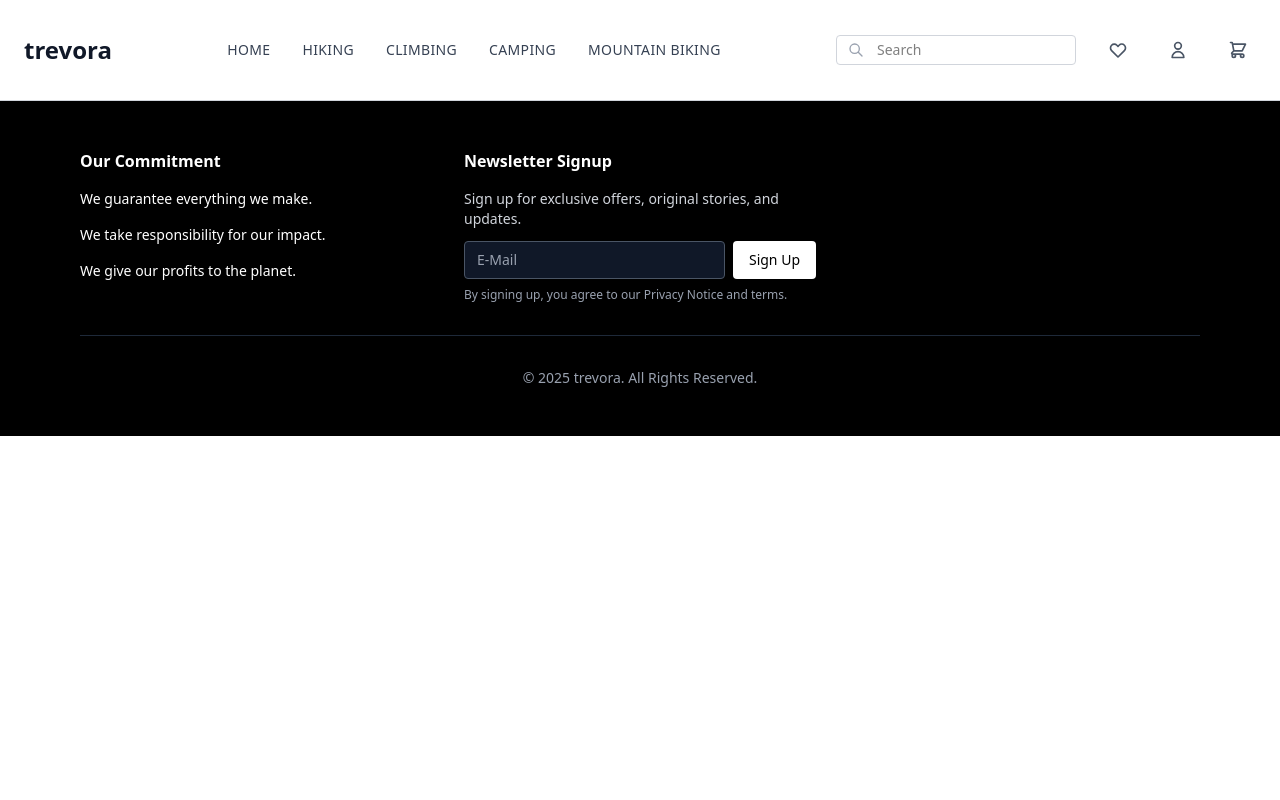
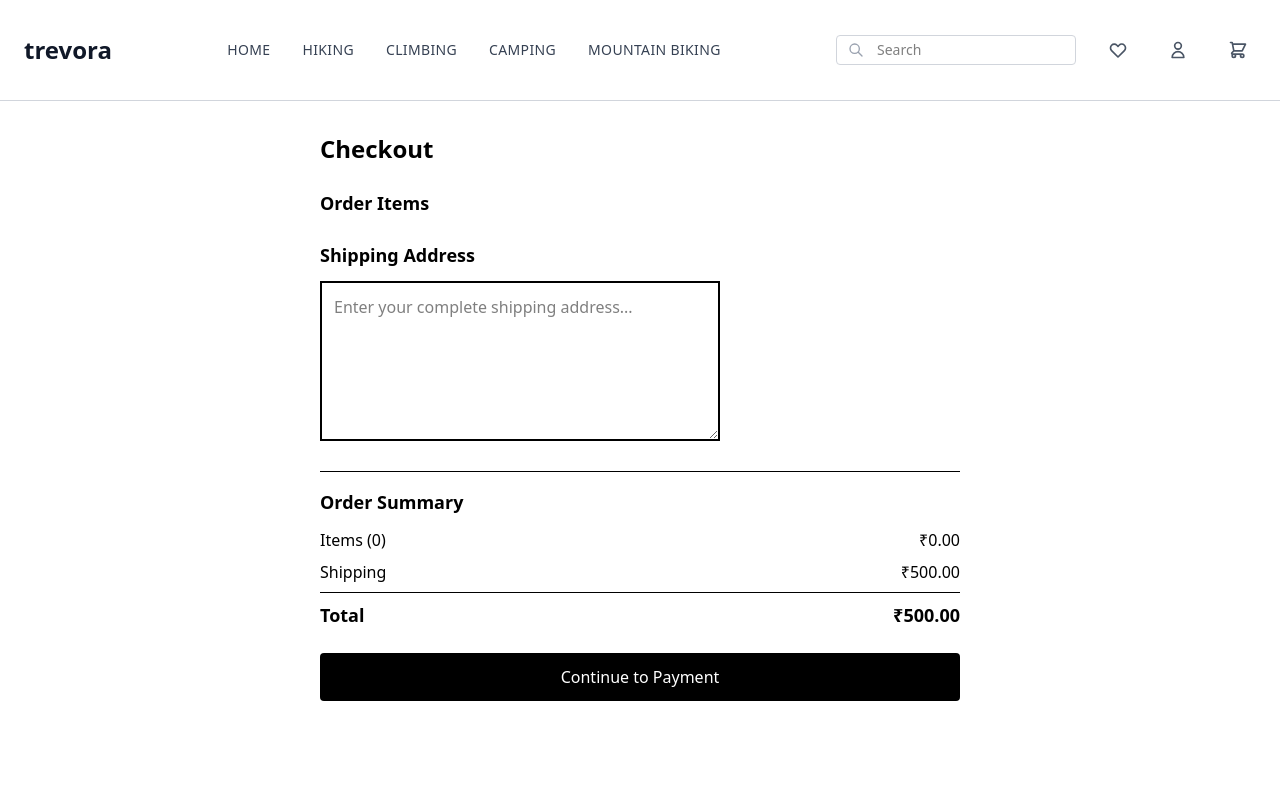
Before and after one commit to Anzyll/Trevora, a React (Vite) app in the folder Trevora/: page /checkout in a window 1280 px wide. Shown: the top 800 px of the page. Built offline with nearby package versions, Linux system fonts and the light colour scheme.

Commit message:
feat: complete checkout page with address saving and payment navigation

```diff
--- a/Trevora/db.json
+++ b/Trevora/db.json
@@ -6,7 +6,8 @@
       "email": "irfan@gmail.com",
       "password": "$2b$10$3akLWWaW8MhFY11SkhcZKel9o2RrcDGQmHp.FWukeTkYXomAdbAN2",
       "cart": [],
-      "wishlist": []
+      "wishlist": [],
+      "orders": []
     },
     {
       "id": "6163",
@@ -14,7 +15,8 @@
       "email": "nimshi@gmail.com",
       "password": "$2b$10$thuLSrGS.u121uVHudEGOeUxidpq0T76wU6/qAJBA8ePV7qzuDbvK",
       "cart": [],
-      "wishlist": []
+      "wishlist": [],
+      "orders": []
     },
     {
       "id": "7091",
@@ -22,6 +24,28 @@
       "email": "naheel@gmail.com",
       "password": "$2b$10$C53OkCA0C5fawXo6eN.Ed.Y.wBHI6EkDHUqR8XKD.Y.kBbkJNBPk.",
       "cart": [
+        {
+          "id": "3",
+          "title": "Aluminum Trekking Poles",
+          "price": "₹5,200",
+          "image": "https://explorescientific.com/cdn/shop/products/NG_80-60500_TrekkingPoles_1_2021.jpg?v=1636496674&width=2500",
+          "category": "Gear",
+          "gender": "unisex",
+          "activity": "Hiking",
+          "description": "Durable yet lightweight aluminum trekking poles with adjustable height. Provide stability and support on rough terrain and reduce strain on knees during ascents and descents.",
+          "quantity": 1
+        },
+        {
+          "id": "7",
+          "title": "Sleeping Bag - Lightweight",
+          "price": "₹6,800",
+          "image": "https://www.hacer.in/media/catalog/product/1/_/1_176.jpg",
+          "category": "Gear",
+          "gender": "unisex",
+          "activity": "Camping",
+          "description": "A lightweight and compact sleeping bag for 3-season camping. Features synthetic insulation, a soft inner lining, and a compression sack for easy packing.",
+          "quantity": 1
+        },
         {
           "id": "1",
           "title": "Men's Retro Pile Jacket",
@@ -36,36 +60,17 @@
       ],
       "wishlist": [
         {
-          "id": "4",
-          "title": "Women's Climbing Shoes",
-          "price": "₹7,800",
-          "image": "https://i1.adis.ws/i/jpl/ti_FWRBT4TI0212_a?w=1000&h=1000",
-          "category": "Gear",
-          "gender": "female",
-          "activity": "Climbing",
-          "description": "Precision-fit climbing shoes designed for women. Provide excellent grip and toe support for bouldering, sport climbing, or indoor walls. Comfortable yet performance-focused."
-        },
-        {
-          "id": "2",
-          "title": "Women's Hiking Jacket",
-          "price": "₹10,500",
-          "image": "https://eu.patagonia.com/dw/image/v2/BDJB_PRD/on/demandware.static/-/Sites-patagonia-master/default/dwcf015d05/images/hi-res/26685_COI.jpg?sw=1400&sh=1400&sfrm=png&q=90&bgcolor=f3f4ef",
-          "category": "clothing",
-          "gender": "female",
-          "activity": "Hiking",
-          "description": "A lightweight, water-resistant hiking jacket designed for unpredictable weather. Features adjustable cuffs and a breathable mesh lining for comfort during long treks."
-        },
-        {
-          "id": "3",
-          "title": "Aluminum Trekking Poles",
-          "price": "₹5,200",
-          "image": "https://explorescientific.com/cdn/shop/products/NG_80-60500_TrekkingPoles_1_2021.jpg?v=1636496674&width=2500",
+          "id": "8",
+          "title": "Mountain Biking Helmet",
+          "price": "₹6,000",
+          "image": "https://alpkit.com/cdn/shop/files/smith-convoy-mips-mtb-helmet-black-side.jpg?v=1744010852&width=768",
           "category": "Gear",
           "gender": "unisex",
-          "activity": "Hiking",
-          "description": "Durable yet lightweight aluminum trekking poles with adjustable height. Provide stability and support on rough terrain and reduce strain on knees during ascents and descents."
+          "activity": "Mountain Biking",
+          "description": "Lightweight MTB helmet with MIPS protection system. Ensures superior impact absorption, adjustable fit, and excellent ventilation for trail riding safety."
         }
-      ]
+      ],
+      "orders": []
     },
     {
       "id": "0bd0",
@@ -73,7 +78,8 @@
       "email": "anzilq@gmail.com",
       "password": "$2b$10$hRAgsNQCz9K3ho.lK3bh.OhbtysHVzonzAhrsevfHTcRceyh2fx1O",
       "cart": [],
-      "wishlist": []
+      "wishlist": [],
+      "orders": []
     },
     {
       "id": "5209",
@@ -115,7 +121,8 @@
           "quantity": 1
         }
       ],
-      "wishlist": []
+      "wishlist": [],
+      "orders": []
     },
     {
       "id": "548a",
@@ -157,7 +164,8 @@
           "quantity": 1
         }
       ],
-      "wishlist": []
+      "wishlist": [],
+      "orders": []
     },
     {
       "id": "5f70",
@@ -165,7 +173,8 @@
       "email": "haifa@gmail.com",
       "password": "$2b$10$faCxOrmSd.3GfsTADHPwVeE9o1Vaz163u6KByEYdK27OvCwC99m8i",
       "cart": [],
-      "wishlist": []
+      "wishlist": [],
+      "orders": []
     },
     {
       "id": "5879",
@@ -173,7 +182,8 @@
       "email": "nizar@gmail.com",
       "password": "$2b$10$QrggS/Q94NN2RtSi9gSn3uZKfJyjFEtGOZ4aXkcXftUjDArrQT0D6",
       "cart": [],
-      "wishlist": []
+      "wishlist": [],
+      "orders": []
     },
     {
       "id": "1cab",
@@ -181,7 +191,8 @@
       "email": "diya@gmail.com",
       "password": "$2b$10$wh5E9zdQIPe8SOWvrXG1JeprOvVlLMGl9fUOV1LkhinghfIyg/hMW",
       "cart": [],
-      "wishlist": []
+      "wishlist": [],
+      "orders": []
     }
   ],
   "products": [
--- a/Trevora/package.json
+++ b/Trevora/package.json
@@ -16,6 +16,7 @@
     "ogl": "^0.0.91",
     "react": "^19.1.1",
     "react-dom": "^19.1.1",
+    "react-hot-toast": "^2.6.0",
     "react-router-dom": "^7.9.3",
     "tailwindcss": "^4.1.14"
   },
--- a/Trevora/src/App.jsx
+++ b/Trevora/src/App.jsx
@@ -10,6 +10,8 @@ import ProductDetails from "./Pages/ProductDetails";
 import ScrollToTop from "./Components/ScrollToTop";
 import CartPage from "./Pages/CartPage";
 import WishlistPage from "./Pages/WishList";
+import Checkout from "./Pages/Checkout";
+
 const App = () => {
   return (
     <>
@@ -24,10 +26,10 @@ const App = () => {
         <Route path="/products/:id" element={<ProductDetails />} />
         <Route path="/cart" element={<CartPage />} />
         <Route path="/wishlist" element={<WishlistPage />} />
+         <Route path="/checkout" element={<Checkout />} />
       </Routes>
       <Footer />
     </>
-
   );
 };
 
--- /dev/null
+++ b/Trevora/src/Pages/Checkout.jsx
@@ -0,0 +1,95 @@
+import React, { useEffect, useState } from "react";
+import { useCart } from "../contexts/CartProvider";
+import { useNavigate } from "react-router-dom";
+import toast from "react-hot-toast";
+const Checkout = () => {
+  const [address, setAddress] = useState("");
+  const { cart } = useCart();
+  const navigate = useNavigate();
+
+  useEffect(() => {
+    const userData = localStorage.getItem("currentUser");
+    if (userData) {
+      const user = JSON.parse(userData);
+      setAddress(user.shippingAddress || "");
+    } else {
+      setAddress("");
+    }
+  }, []);
+  const total =
+    cart.reduce((sum, item) => {
+      const price = parseFloat(item.price.replace(/[^0-9.-]+/g, ""));
+      return sum + price * item.quantity;
+    }, 0) + 500;
+
+  const handleCheckout = () => {
+    if (!address.trim()) {
+      toast("Please enter shipping address");
+      return;
+    }
+    const user = JSON.parse(localStorage.getItem("currentUser"));
+    if (user) {
+      const updatedUser = { ...user, shippingAddress: address };
+      localStorage.setItem("currentUser", JSON.stringify(updatedUser));
+    }
+    navigate("/payment", { state: { total, cart, address } });
+  };
+
+  return (
+    <div className="min-h-screen bg-white max-w-2xl mx-auto px-4 py-8">
+      <h1 className="text-2xl font-bold mb-6">Checkout</h1>
+      <div className="mb-6">
+        <h2 className="text-lg font-semibold mb-3">Order Items</h2>
+        <div className="space-y-3">
+          {cart.map((item) => (
+            <div key={item.id} className="flex justify-between border-b pb-2">
+              <div>
+                <p className="font-medium">{item.title}</p>
+                <p className="text-sm text-gray-600">Qty: {item.quantity}</p>
+              </div>
+              <p className="font-medium">{item.price}</p>
+            </div>
+          ))}
+        </div>
+      </div>
+
+      <div className="mb-6">
+        <h2 className="text-lg font-semibold mb-3">Shipping Address</h2>
+        <textarea
+          value={address}
+          name="address"
+          className="w-100 h-40 border-2 p-3 border-black focus:outline-black "
+          placeholder="Enter your complete shipping address..."
+          onChange={(e) => setAddress(e.target.value)}
+        ></textarea>
+      </div>
+
+      <div className="border-t pt-4">
+        <h2 className="text-lg font-semibold mb-3">Order Summary</h2>
+        <div className="space-y-2">
+          <div className="flex justify-between">
+            <span>Items ({cart.length})</span>
+            <span>₹{(total - 500).toFixed(2)}</span>
+          </div>
+          <div className="flex justify-between">
+            <span>Shipping</span>
+            <span>₹500.00</span>
+          </div>
+          <div className="flex justify-between font-bold text-lg border-t pt-2">
+            <span>Total</span>
+            <span>₹{total.toFixed(2)}</span>
+          </div>
+        </div>
+
+        <button
+          onClick={handleCheckout}
+          className="w-full bg-black text-white py-3 rounded mt-6 hover:bg-gray-800"
+        >
+          Continue to Payment
+        </button>
+      </div>
+    </div>
+  );
+};
+
+export default Checkout;
--- a/Trevora/src/contexts/WishlistProvider.jsx
+++ b/Trevora/src/contexts/WishlistProvider.jsx
@@ -1,9 +1,8 @@
-import React, { useContext, useEffect, useState } from "react";
-import { createContext } from "react";
-import axios from "axios"; // ✅ Add this import
-
+import React from "react";
+import { createContext, useContext, useEffect, useState } from "react";
+import axios from "axios";
+import toast from "react-hot-toast";
 const WishlistContext = createContext();
-
 export const useWishlist = () => {
   const context = useContext(WishlistContext);
   if (!context) {
@@ -11,26 +10,26 @@ export const useWishlist = () => {
   }
   return context;
 };
-
 const WishlistProvider = ({ children }) => {
   const [wishlist, setWishlist] = useState([]);
-
   useEffect(() => {
     const handleChange = () => {
       const userData = localStorage.getItem("currentUser");
       if (userData) {
+        try {
           const user = JSON.parse(userData);
           setWishlist(user.wishlist || []);
+        } catch (error) {
+          console.error("Error parsing wishlist data:", error);
+          setWishlist([]);
+        }
       } else {
         setWishlist([]);
       }
     };
-
     handleChange();
-
     window.addEventListener("storage", handleChange);
     window.addEventListener("logout", handleChange);
-
     return () => {
       window.removeEventListener("storage", handleChange);
       window.removeEventListener("logout", handleChange);
@@ -38,43 +37,49 @@ const WishlistProvider = ({ children }) => {
   }, []);
 
   const updateWishlist = async (newWishlist) => {
-    const user = JSON.parse(localStorage.getItem("currentUser") || "[]");
-    if (!user.id) {
-      alert("Please login first");
-      return;
-    }
+    const userData = localStorage.getItem("currentUser");
+    if (!userData) return;
+
+    try {
+      const user = JSON.parse(userData);
+      if (!user.id) return;
 
       setWishlist(newWishlist);
       const updatedUser = { ...user, wishlist: newWishlist };
       localStorage.setItem("currentUser", JSON.stringify(updatedUser));
+
       axios.patch(`http://localhost:3001/users/${user.id}`, {
         wishlist: newWishlist,
       });
+    } catch (error) {
+      console.error("Error updating wishlist:", error);
+    }
   };
 
   const addToWishlist = (product) => {
-    if (!wishlist.find((item) => item.id === product.id)) {
+    if (!wishlist.find((item) => item.id == product.id)) {
       updateWishlist([...wishlist, product]);
+      toast.success("Added to wishlist");
     }
   };
 
   const removeFromWishlist = (productId) => {
-    updateWishlist(wishlist.filter((item) => item.id !== productId));
+    updateWishlist(wishlist.filter((item) => productId !== item.id));
+    toast.success("Removed From wishlist");
   };
 
   const isInWishlist = (productId) => {
-    return wishlist.some((item) => item.id === productId);
+    return wishlist.some((item) => productId === item.id);
   };
 
   const value = {
     wishlist,
-    isInWishlist,
+    updateWishlist,
     addToWishlist,
     removeFromWishlist,
+    isInWishlist,
     wishlistCount: wishlist.length,
   };
-
-
   return (
     <WishlistContext.Provider value={value}>
       {children}
--- a/Trevora/src/main.jsx
+++ b/Trevora/src/main.jsx
@@ -1,21 +1,67 @@
-import React from 'react'
-import { StrictMode } from 'react'
-import { createRoot } from 'react-dom/client'
-import './index.css'
-import App from './App.jsx'
-import {BrowserRouter } from 'react-router-dom'
-import { CartProvider } from './contexts/CartProvider.jsx'
-import WishlistProvider from './contexts/WishlistProvider.jsx'
+import React from "react";
+import { StrictMode } from "react";
+import { createRoot } from "react-dom/client";
+import "./index.css";
+import App from "./App.jsx";
+import { BrowserRouter } from "react-router-dom";
+import { CartProvider } from "./contexts/CartProvider.jsx";
+import WishlistProvider from "./contexts/WishlistProvider.jsx";
+import { Toaster } from "react-hot-toast";
 
-
-createRoot(document.getElementById('root')).render(
+createRoot(document.getElementById("root")).render(
   <StrictMode>
     <BrowserRouter>
-    <CartProvider>
-      <WishlistProvider>
-    <App />
-    </WishlistProvider>
-     </CartProvider>
+      <CartProvider>
+        <WishlistProvider>
+          <App />
+         <Toaster
+  position="top-right"
+  gutter={8}
+  containerStyle={{
+    top: 80, // Right below your black header
+    right: 20,
+  }}
+  toastOptions={{
+    duration: 2000,
+    style: {
+      background: '#000000',
+      color: '#ffffff',
+      borderRadius: '0px', // Sharp corners like your design
+      fontSize: '13px',
+      fontWeight: '400', // Normal weight like your product titles
+      padding: '12px 16px',
+      border: '1px solid #333333',
+      boxShadow: 'none', // No shadow - clean like your site
+      minWidth: '200px',
+      fontFamily: 'inherit',
+    },
+    success: {
+      duration: 1500,
+      iconTheme: {
+        primary: '#ffffff',
+        secondary: '#000000',
+      },
+      style: {
+        background: '#000000',
+        color: '#ffffff',
+        border: '1px solid #333333',
+      },
+    },
+    error: {
+      iconTheme: {
+        primary: '#ffffff',
+        secondary: '#000000',
+      },
+      style: {
+        background: '#000000',
+        color: '#ffffff',
+        border: '1px solid #333333',
+      },
+    },
+  }}
+/>
+        </WishlistProvider>
+      </CartProvider>
     </BrowserRouter>
   </StrictMode>
-)
+);
```
Also changed, not shown: Trevora/src/Components/Authentication/Login.jsx (+6 -1 lines), Trevora/src/Components/Authentication/signup.jsx (+4 -3 lines), Trevora/src/Components/Header.jsx (+10 -5 lines), Trevora/src/Pages/CartPage.jsx (+3 -18 lines), Trevora/src/contexts/CartProvider.jsx (+21 -18 lines), 1 other file (tests, documents, lock files or other folders). Lines whose indentation alone changed are shown as unchanged.
